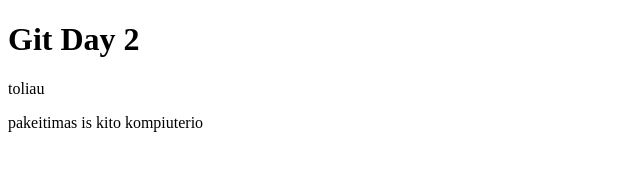
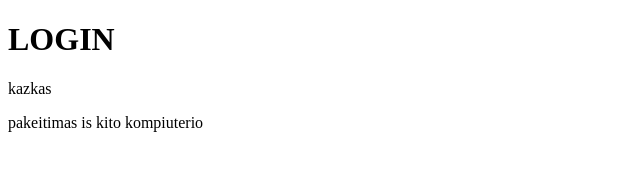
Before and after one commit to javapagrindai/fluffy-octo-goggles, a plain HTML site: page index.html in a window 1280 px wide. Shown: the whole page, without its empty margins (0-640 px from the left). Drawn offline with Linux system fonts and the light colour scheme.

Commit message:
Add login

```diff
--- a/index.html
+++ b/index.html
@@ -6,8 +6,8 @@
     <title>Document</title>
 </head>
 <body>
-    <h1>Git Day 2</h1>
-    <p>toliau</p>
+    <h1>LOGIN</h1>
+    <p>kazkas</p>
     <p>pakeitimas is kito kompiuterio</p>
 </body>
 </html>
```
